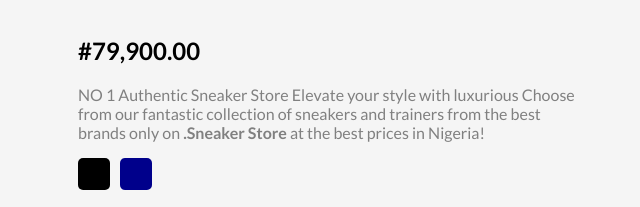
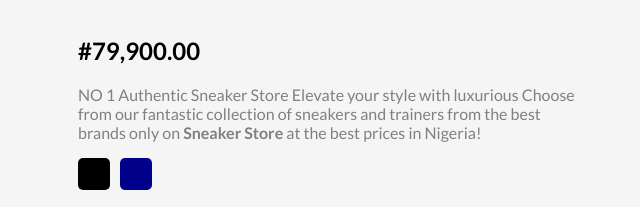
Before and after one commit to akere3paul/simple_ecommerce_website, a plain HTML site: page index.html in a window 1280 px wide. Shown: the part 1520-1727 px from the top of the page, 640-1280 px from the left. Drawn offline with Linux system fonts and the light colour scheme.

Commit message:
Update index.html

```diff
--- a/index.html
+++ b/index.html
@@ -8,7 +8,7 @@
         href="https://fonts.googleapis.com/css2?family=Lato:ital,wght@0,100;0,300;0,400;0,700;0,900;1,100;1,300;1,400;1,700;1,900&display=swap"
         rel="stylesheet">
     <link rel="stylesheet" href="style.css">
-    <title>Paul Store</title>
+    <title>Sneaker Store</title>
 </head>
 
 <body>
@@ -113,7 +113,7 @@
         <div class="productDetails">
             <h1 class="productTitle">AIR FORCE</h1>
             <h2 class="productPrice">#79,900.00</h2>
-            <p class="productDesc"> NO 1 Authentic Sneaker Store Elevate your style with luxurious Choose from our fantastic collection of sneakers and trainers from the best brands only on <strong>.Sneaker Store</strong> at the best prices in Nigeria!</p>
+            <p class="productDesc"> NO 1 Authentic Sneaker Store Elevate your style with luxurious Choose from our fantastic collection of sneakers and trainers from the best brands only on <strong>Sneaker Store</strong> at the best prices in Nigeria!</p>
             <div class="colors">
                 <div class="color"></div>
                 <div class="color"></div>
```
